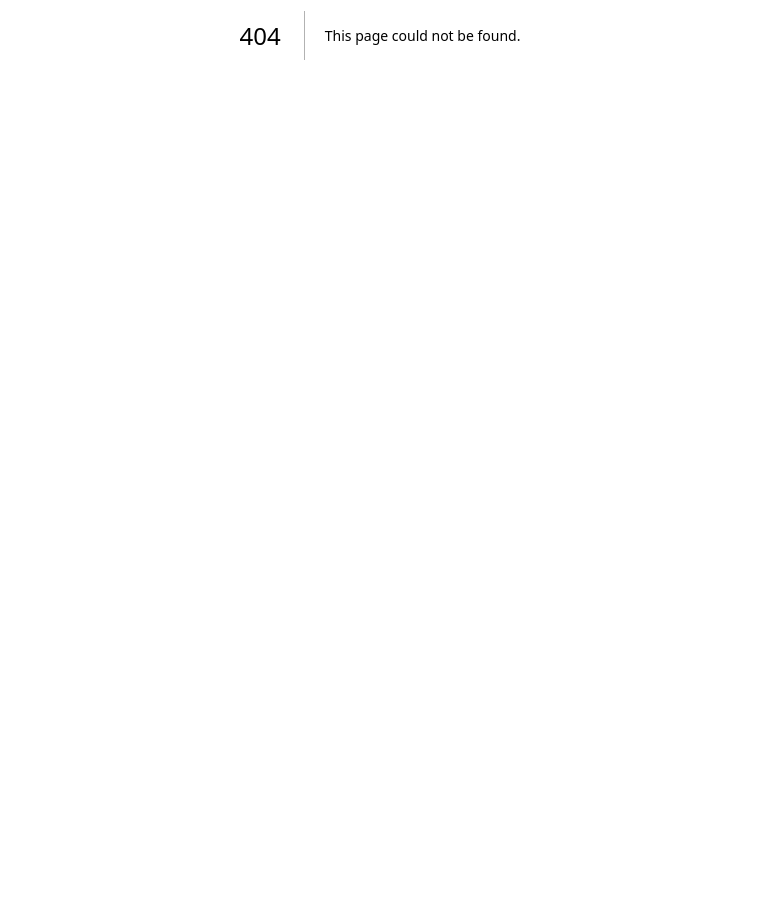
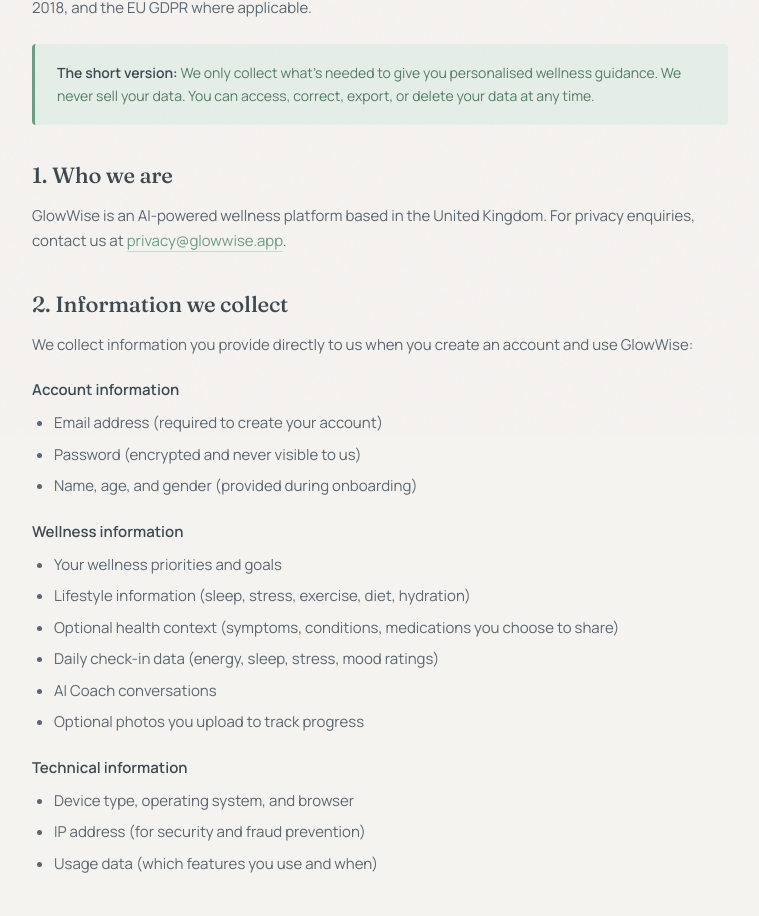
Before and after one commit to regalsky-hub/glowwise-marketing, a Next.js app: page /privacy in a window 1280 px wide. Before the commit this address had no page. Shown: the part 365-1281 px from the top of the page, without its empty margins (260-1019 px from the left). Before the commit the page ends 800 px from the top, so only its background shows below. Built offline with nearby package versions, Linux system fonts and the light colour scheme.

Commit message:
Create page.tsx
Add privacy page

```diff
--- /dev/null
+++ b/app/privacy/page.tsx
@@ -0,0 +1,124 @@
+import type { Metadata } from 'next';
+import LegalLayout from '../components/LegalLayout';
+
+export const metadata: Metadata = {
+  title: 'Privacy Policy | GlowWise',
+  description: 'GlowWise Privacy Policy. We never sell your data. GDPR compliant. You control your wellness data.',
+  alternates: {
+    canonical: 'https://glowwise.app/privacy',
+  },
+};
+
+export default function Privacy() {
+  return (
+    <LegalLayout
+      eyebrow="Privacy Policy"
+      title={<>Your data, <em style={{ fontStyle: 'italic', color: '#6B9E7F' }}>your control.</em></>}
+      lastUpdated="26 April 2026"
+    >
+      <p>This Privacy Policy explains how GlowWise (&quot;we&quot;, &quot;our&quot;, &quot;us&quot;) collects, uses, stores, and protects your personal data when you use our app, website, and services. We are committed to protecting your privacy in line with the UK General Data Protection Regulation (UK GDPR), the Data Protection Act 2018, and the EU GDPR where applicable.</p>
+
+      <div className="info-box">
+        <strong>The short version:</strong> We only collect what&apos;s needed to give you personalised wellness guidance. We never sell your data. You can access, correct, export, or delete your data at any time.
+      </div>
+
+      <h2>1. Who we are</h2>
+      <p>GlowWise is an AI-powered wellness platform based in the United Kingdom. For privacy enquiries, contact us at <a href="mailto:privacy@glowwise.app">privacy@glowwise.app</a>.</p>
+
+      <h2>2. Information we collect</h2>
+      <p>We collect information you provide directly to us when you create an account and use GlowWise:</p>
+
+      <h3>Account information</h3>
+      <ul>
+        <li>Email address (required to create your account)</li>
+        <li>Password (encrypted and never visible to us)</li>
+        <li>Name, age, and gender (provided during onboarding)</li>
+      </ul>
+
+      <h3>Wellness information</h3>
+      <ul>
+        <li>Your wellness priorities and goals</li>
+        <li>Lifestyle information (sleep, stress, exercise, diet, hydration)</li>
+        <li>Optional health context (symptoms, conditions, medications you choose to share)</li>
+        <li>Daily check-in data (energy, sleep, stress, mood ratings)</li>
+        <li>AI Coach conversations</li>
+        <li>Optional photos you upload to track progress</li>
+      </ul>
+
+      <h3>Technical information</h3>
+      <ul>
+        <li>Device type, operating system, and browser</li>
+        <li>IP address (for security and fraud prevention)</li>
+        <li>Usage data (which features you use and when)</li>
+      </ul>
+
+      <h2>3. How we use your information</h2>
+      <p>We use your data only for the following purposes:</p>
+      <ul>
+        <li><strong>To provide the service:</strong> generating personalised wellness guidance, tracking your patterns, and powering your AI Coach</li>
+        <li><strong>To improve GlowWise:</strong> understanding how features are used, identifying bugs, and developing new features</li>
+        <li><strong>To communicate with you:</strong> sending check-in reminders, weekly summaries, or service updates (only if you&apos;ve opted in)</li>
+        <li><strong>To keep you safe:</strong> detecting fraudulent activity and protecting your account</li>
+        <li><strong>To meet legal obligations:</strong> complying with UK and EU law</li>
+      </ul>
+
+      <h2>4. Legal basis for processing</h2>
+      <p>Under UK GDPR, we rely on the following lawful bases:</p>
+      <ul>
+        <li><strong>Consent:</strong> for processing health and wellness data, sending marketing emails, and using non-essential cookies</li>
+        <li><strong>Contract:</strong> for providing the GlowWise service you&apos;ve signed up for</li>
+        <li><strong>Legitimate interest:</strong> for improving our service, security, and fraud prevention (always balanced against your rights)</li>
+        <li><strong>Legal obligation:</strong> where we must retain data to meet UK or EU law</li>
+      </ul>
+
+      <h2>5. How we store and protect your data</h2>
+      <p>Your data is stored on secure servers operated by trusted infrastructure providers (Google Firebase). All data is encrypted in transit (TLS) and at rest (AES-256). Passwords are hashed using industry-standard algorithms and are never visible to us.</p>
+      <p>Data may be processed in the UK, EU, or other countries with adequate data protection standards. Where data is transferred outside the UK or EU, we use Standard Contractual Clauses or other approved safeguards.</p>
+
+      <h2>6. Sharing your data</h2>
+      <p><strong>We never sell your personal data. We never share your wellness data with advertisers.</strong></p>
+      <p>We share data only with:</p>
+      <ul>
+        <li><strong>Infrastructure providers</strong> (Google Firebase for hosting and authentication, Vercel for the website) — these providers process data on our behalf under strict data processing agreements</li>
+        <li><strong>AI service providers</strong> (such as OpenAI, when our AI Coach is active) — to generate responses to your questions. We minimise the data sent to only what&apos;s necessary</li>
+        <li><strong>Payment processors</strong> (Stripe) — only billing information, never your wellness data</li>
+        <li><strong>Authorities</strong> — only when legally required (e.g. court order or law enforcement request)</li>
+      </ul>
+
+      <h2>7. Your rights under UK GDPR</h2>
+      <p>You have the following rights regarding your personal data:</p>
+      <ul>
+        <li><strong>Right to access:</strong> request a copy of all data we hold about you</li>
+        <li><strong>Right to rectification:</strong> correct any inaccurate or incomplete information</li>
+        <li><strong>Right to erasure (&quot;right to be forgotten&quot;):</strong> request deletion of your data</li>
+        <li><strong>Right to restrict processing:</strong> limit how we use your data</li>
+        <li><strong>Right to data portability:</strong> receive your data in a portable format (e.g. JSON or CSV)</li>
+        <li><strong>Right to object:</strong> object to processing based on legitimate interest</li>
+        <li><strong>Right to withdraw consent:</strong> revoke consent at any time</li>
+        <li><strong>Right to lodge a complaint:</strong> with the UK Information Commissioner&apos;s Office (<a href="https://ico.org.uk" target="_blank" rel="noreferrer">ico.org.uk</a>)</li>
+      </ul>
+      <p>To exercise any of these rights, email us at <a href="mailto:privacy@glowwise.app">privacy@glowwise.app</a>. We will respond within one calendar month.</p>
+
+      <h2>8. Data retention</h2>
+      <p>We retain your data only as long as necessary:</p>
+      <ul>
+        <li><strong>While your account is active:</strong> we keep your data to provide the service</li>
+        <li><strong>If you delete your account:</strong> all personal data is permanently deleted within 30 days, except where we are legally required to keep records (e.g. tax records, fraud prevention)</li>
+        <li><strong>Inactive accounts:</strong> if your account remains unused for 24 months, we will email you and may delete it after a further 30 days</li>
+      </ul>
+
+      <h2>9. Children&apos;s privacy</h2>
+      <p>GlowWise is not intended for anyone under 18. We do not knowingly collect data from minors. If we learn we have collected data from someone under 18, we will delete it immediately. Parents or guardians who believe their child has provided us data should contact <a href="mailto:privacy@glowwise.app">privacy@glowwise.app</a>.</p>
+
+      <h2>10. Cookies and tracking</h2>
+      <p>We use cookies and similar technologies to keep you logged in and improve your experience. See our <a href="/cookies">Cookie Policy</a> for full details.</p>
+
+      <h2>11. Changes to this policy</h2>
+      <p>We may update this Privacy Policy from time to time. If we make significant changes, we&apos;ll email you and update the &quot;Last updated&quot; date above. Continued use of GlowWise after changes means you accept the updated policy.</p>
+
+      <h2>12. Contact us</h2>
+      <p>For any privacy questions, data requests, or concerns, please email <a href="mailto:privacy@glowwise.app">privacy@glowwise.app</a>. We aim to resolve every issue directly with you and will respond within one calendar month.</p>
+      <p>You also have the right to lodge a complaint with a supervisory authority. In the UK, this is the Information Commissioner&apos;s Office (<a href="https://ico.org.uk" target="_blank" rel="noreferrer">ico.org.uk</a>). We&apos;d ask that you contact us first so we can address any concerns directly.</p>
+    </LegalLayout>
+  );
+}
```
